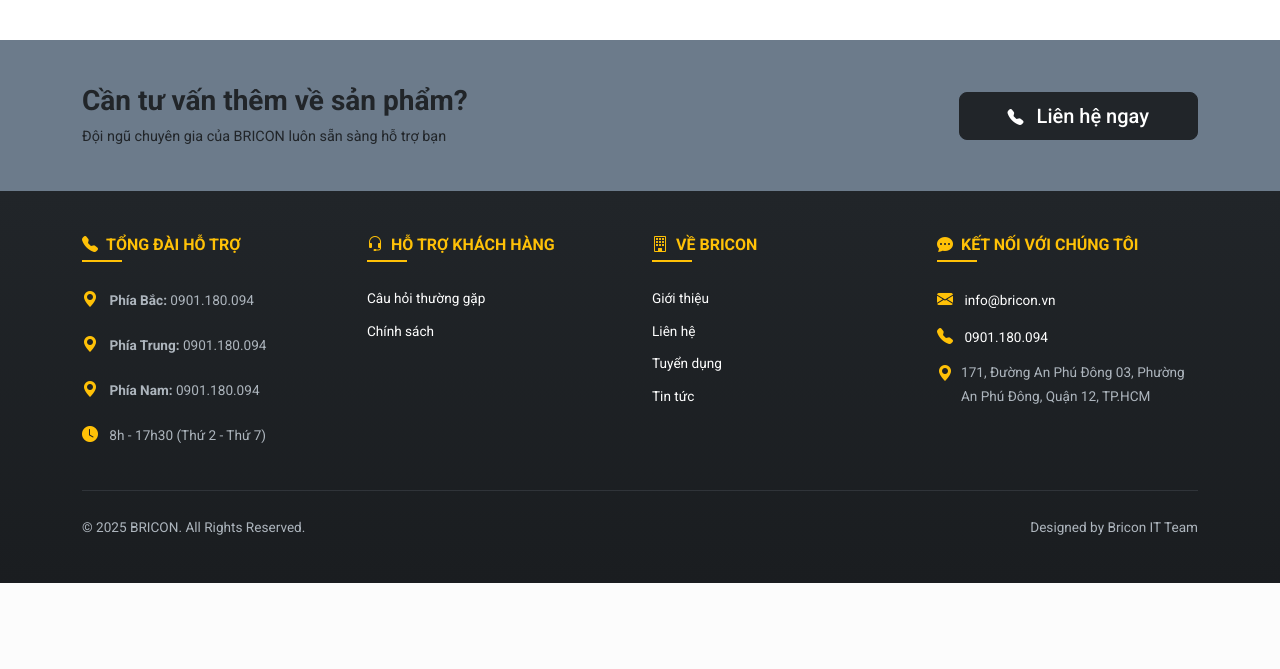
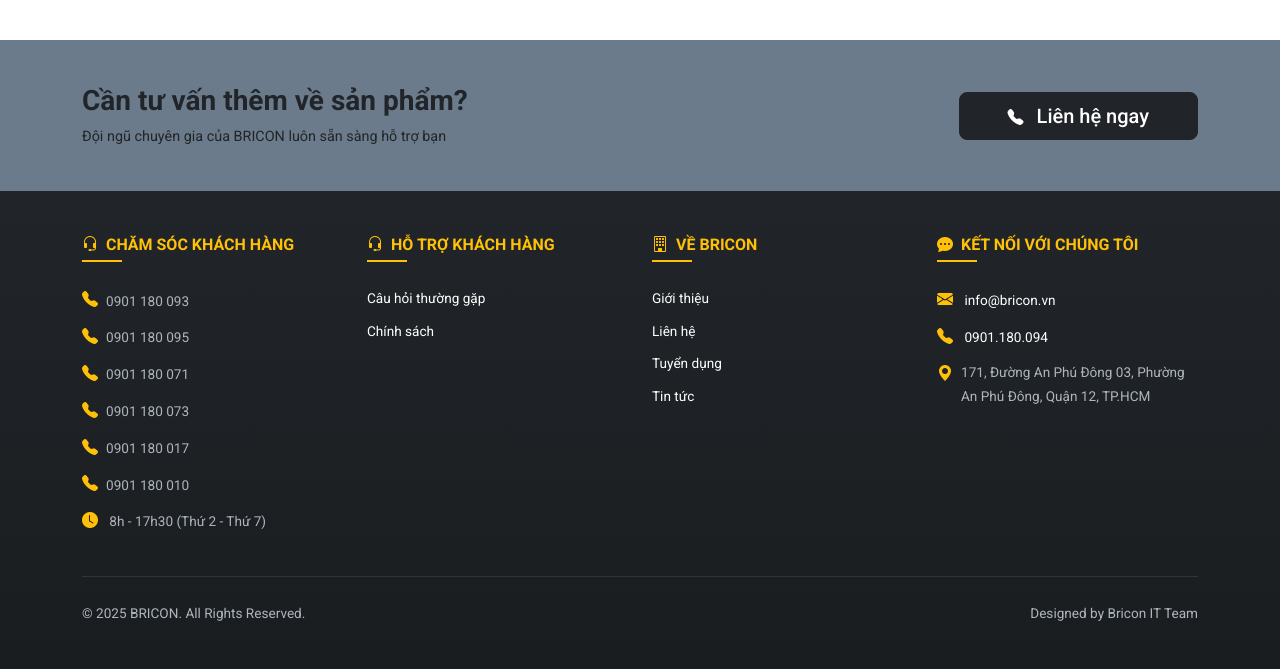
Before and after one commit to VuHoangITer/Bricon, a Flask app: page / in a window 1280 px wide. Shown: the part 1037-1706 px from the top of the page. Before the commit the page ends 1620 px from the top, so only its background shows below. Run offline with Flask 3, Linux system fonts and the light colour scheme; data that the repository does not hold is empty; some libraries are stand-ins or nearby versions.

Commit message:
hoàn thành

```diff
--- a/app/static/css/style.css
+++ b/app/static/css/style.css
@@ -1691,3 +1691,30 @@ body::-webkit-scrollbar-thumb {
   width: 10px !important;
   height: 10px !important;
 }
+/* ==================== FOOTER - HOTLINE SUPPORT ==================== */
+footer .hotline-item {
+  margin-bottom: 1rem;
+}
+
+footer .hotline-item .main-hotline {
+  display: flex;
+  align-items: flex-start;
+  margin-bottom: 0.5rem;
+}
+
+footer .hotline-item .sub-hotline {
+  margin-left: 2rem;
+  padding-left: 1rem;
+  border-left: 2px solid rgba(255, 193, 7, 0.3);
+  font-size: 0.85rem;
+  color: #adb5bd;
+  line-height: 1.8;
+}
+
+footer .hotline-item .sub-hotline div {
+  margin-bottom: 0.25rem;
+}
+
+footer .hotline-item .sub-hotline div:last-child {
+  margin-bottom: 0;
+}
--- a/app/templates/admin/settings.html
+++ b/app/templates/admin/settings.html
@@ -506,7 +506,8 @@
                             <hr class="settings-hotline-divider">
 
                             <h6 class="fw-bold mb-3 text-primary">
-                                <i class="bi bi-telephone-fill"></i> Hotlines phân khu vực
+                                <i class="bi bi-telephone-fill"></i> Hotlines phân khu vực(Hiện tại bị vô hiệu hóa
+                                không sử dụng)
                             </h6>
 
                             <div class="settings-grid settings-grid-3">
--- a/app/templates/base.html
+++ b/app/templates/base.html
@@ -417,26 +417,34 @@
     <footer class="bg-dark text-white py-5 mt-0">
       <div class="container">
         <div class="row g-4">
-          <!-- Tổng đài hỗ trợ -->
           <div class="col-lg-3 col-md-6">
             <h5 class="text-warning text-uppercase fw-semibold mb-4">
-              <i class="bi bi-telephone-fill me-2"></i>Tổng đài hỗ trợ
+              <i class="bi bi-headset me-2"></i>Chăm sóc khách hàng
             </h5>
             <ul class="list-unstyled">
-              <li class="mb-3">
-                <i class="bi bi-geo-alt-fill text-warning me-2"></i>
-                <strong>Phía Bắc:</strong> {{ get_setting('hotline_north',
-                '0901.180.094') }}
+              <li class="mb-2 d-flex align-items-center">
+                <i class="bi bi-telephone-fill text-warning me-2"></i>
+                <span>0901 180 093</span>
               </li>
-              <li class="mb-3">
-                <i class="bi bi-geo-alt-fill text-warning me-2"></i>
-                <strong>Phía Trung:</strong> {{ get_setting('hotline_central',
-                '0901.180.094') }}
+              <li class="mb-2 d-flex align-items-center">
+                <i class="bi bi-telephone-fill text-warning me-2"></i>
+                <span>0901 180 095</span>
               </li>
-              <li class="mb-3">
-                <i class="bi bi-geo-alt-fill text-warning me-2"></i>
-                <strong>Phía Nam:</strong> {{ get_setting('hotline_south',
-                '0901.180.094') }}
+              <li class="mb-2 d-flex align-items-center">
+                <i class="bi bi-telephone-fill text-warning me-2"></i>
+                <span>0901 180 071</span>
+              </li>
+              <li class="mb-2 d-flex align-items-center">
+                <i class="bi bi-telephone-fill text-warning me-2"></i>
+                <span>0901 180 073</span>
+              </li>
+              <li class="mb-2 d-flex align-items-center">
+                <i class="bi bi-telephone-fill text-warning me-2"></i>
+                <span>0901 180 017</span>
+              </li>
+              <li class="mb-2 d-flex align-items-center">
+                <i class="bi bi-telephone-fill text-warning me-2"></i>
+                <span>0901 180 010</span>
               </li>
               <li class="mb-3">
                 <i class="bi bi-clock-fill text-warning me-2"></i>
```
